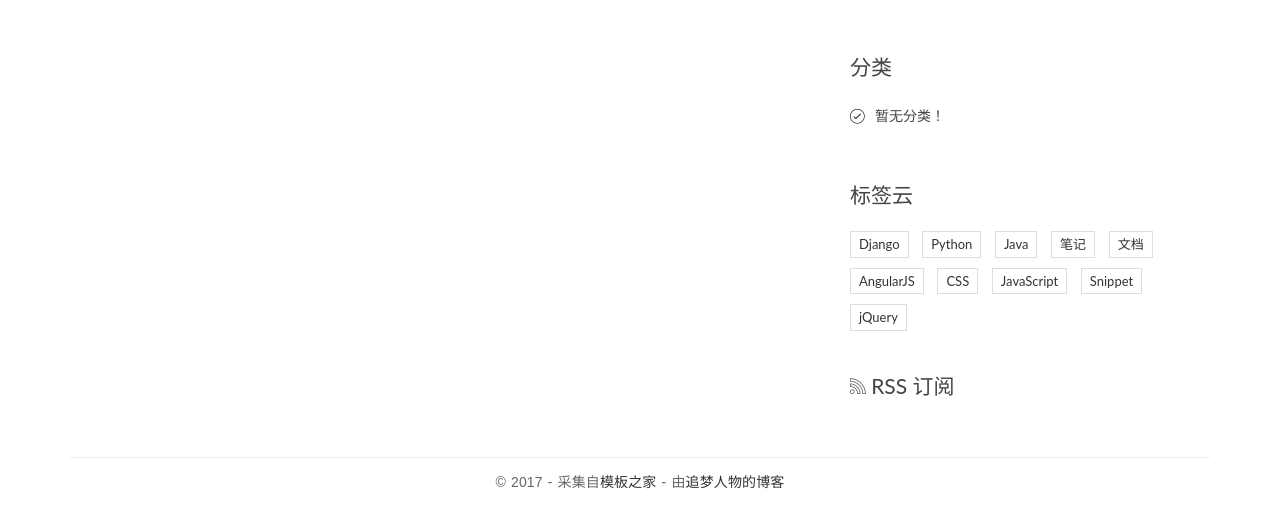
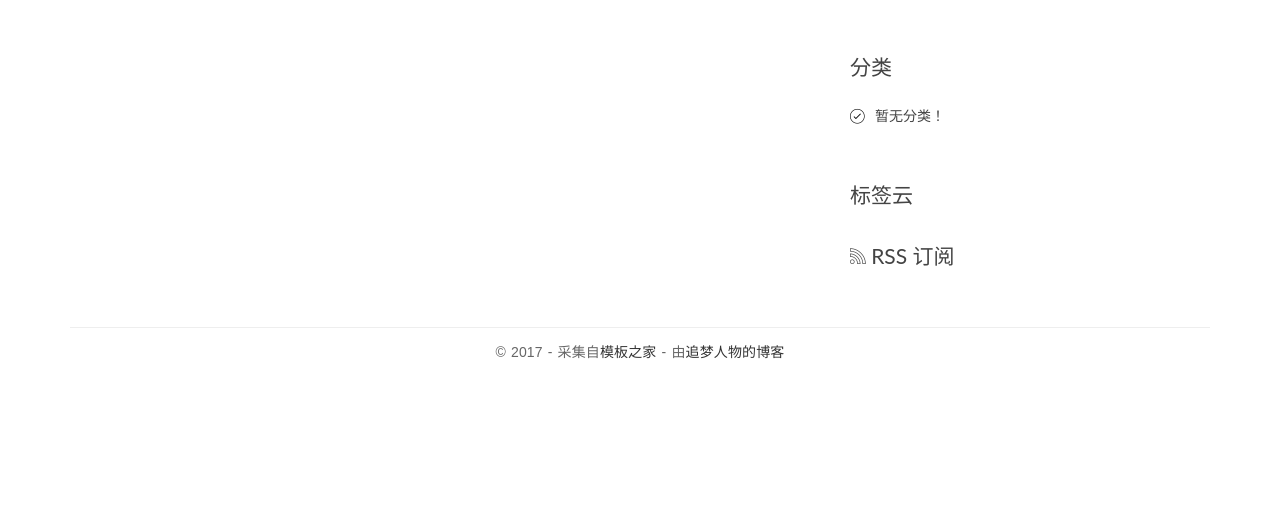
Before and after one commit to fangzongwu/myblog, a Django app: page / in a window 1280 px wide. Shown: the part 375-888 px from the top of the page. After the commit the page ends 734 px from the top, so only its background shows below. Run offline with Django 3.2, Linux system fonts and the light colour scheme; data that the repository does not hold is empty; some libraries are stand-ins or nearby versions.

```diff
--- a/templates/base.html
+++ b/templates/base.html
@@ -121,36 +121,9 @@
                 <div class="widget widget-tag-cloud">
                     <h3 class="widget-title">标签云</h3>
                     <ul>
-                        <li>
+                        <!-- <li>
                             <a href="#">Django</a>
-                        </li>
-                        <li>
-                            <a href="#">Python</a>
-                        </li>
-                        <li>
-                            <a href="#">Java</a>
-                        </li>
-                        <li>
-                            <a href="#">笔记</a>
-                        </li>
-                        <li>
-                            <a href="#">文档</a>
-                        </li>
-                        <li>
-                            <a href="#">AngularJS</a>
-                        </li>
-                        <li>
-                            <a href="#">CSS</a>
-                        </li>
-                        <li>
-                            <a href="#">JavaScript</a>
-                        </li>
-                        <li>
-                            <a href="#">Snippet</a>
-                        </li>
-                        <li>
-                            <a href="#">jQuery</a>
-                        </li>
+                        </li> -->
                     </ul>
                 </div>
                 <div class="rss">
```
